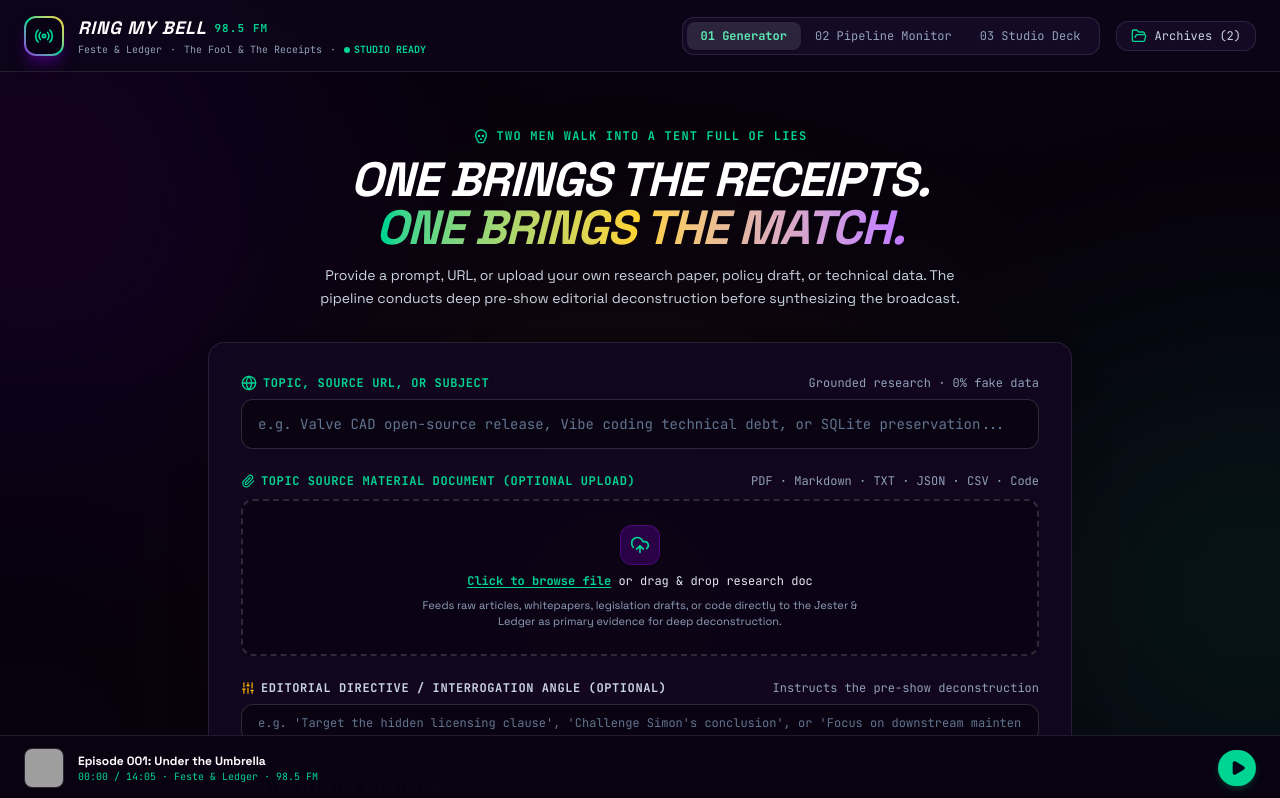
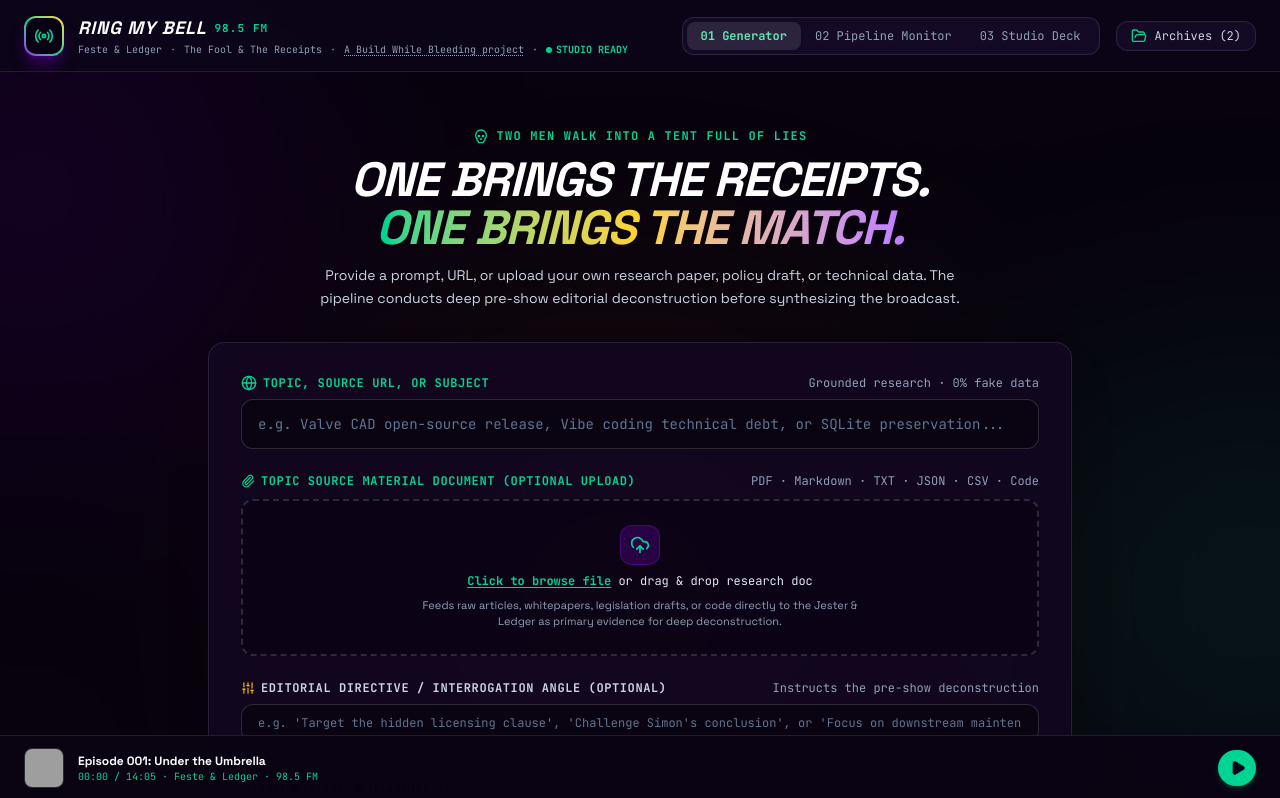
Before and after one commit to RyanrealAF/Jester, a React (Vite) app: page / in a window 1280 px wide. Shown: the top 798 px of the page. Built offline with nearby package versions, Linux system fonts and the light colour scheme; grey boxes are pictures that could not be loaded; a web font is replaced by a local one.

Commit message:
Add 'A Build While Bleeding project' link to site header

```diff
--- a/src/App.tsx
+++ b/src/App.tsx
@@ -657,6 +657,15 @@ export default function App() {
               <span>Feste & Ledger</span>
               <span aria-hidden="true">·</span>
               <span>The Fool & The Receipts</span>
+              <span aria-hidden="true">·</span>
+              <a
+                href="https://buildwhilebleeding.com"
+                target="_blank"
+                rel="noopener noreferrer"
+                className="hover:text-emerald-300 transition-colors underline decoration-dotted underline-offset-2"
+                title="A Build While Bleeding project">
+                A Build While Bleeding project
+              </a>
               <span aria-hidden="true">·</span>
               <span className="flex items-center text-emerald-400 font-semibold">
                 <span className={`w-1.5 h-1.5 rounded-full mr-1 ${isPlaying || isGenerating ? 'bg-red-500 animate-ping' : 'bg-emerald-400'}`} />
```
